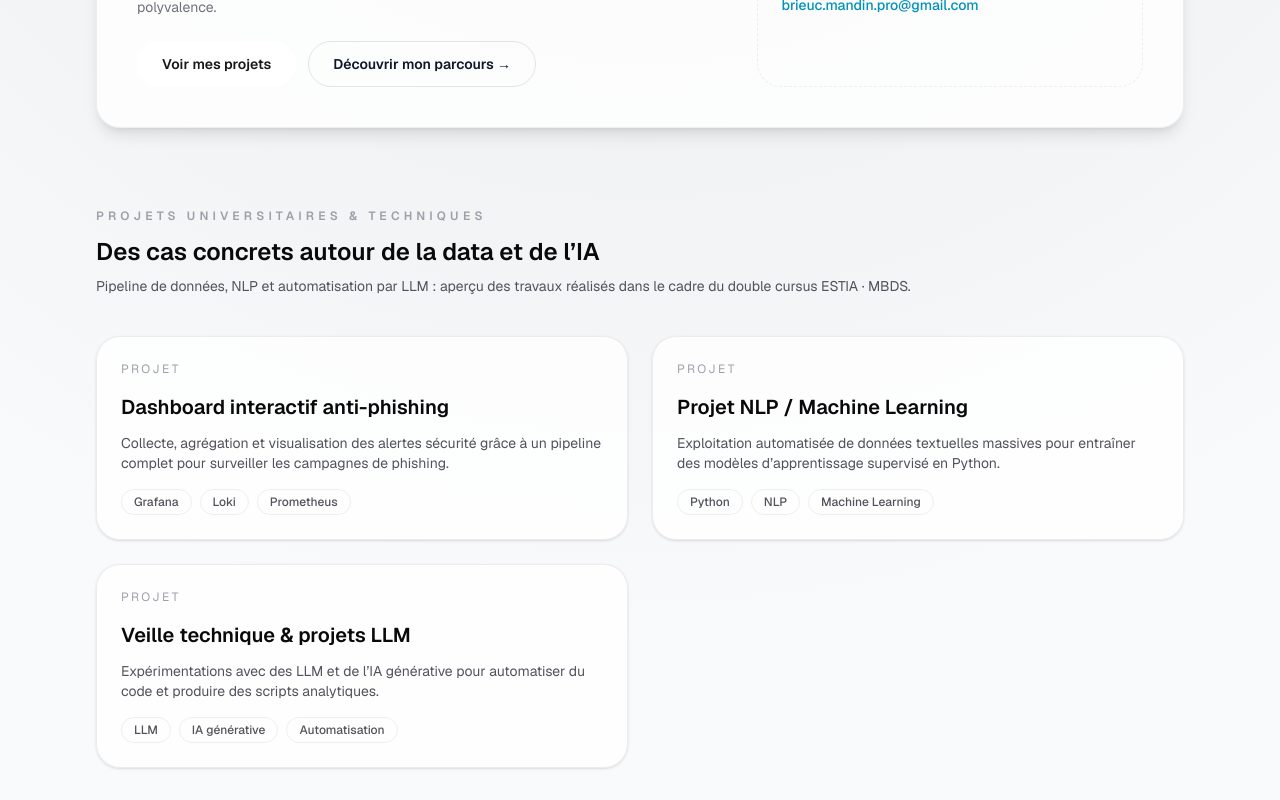
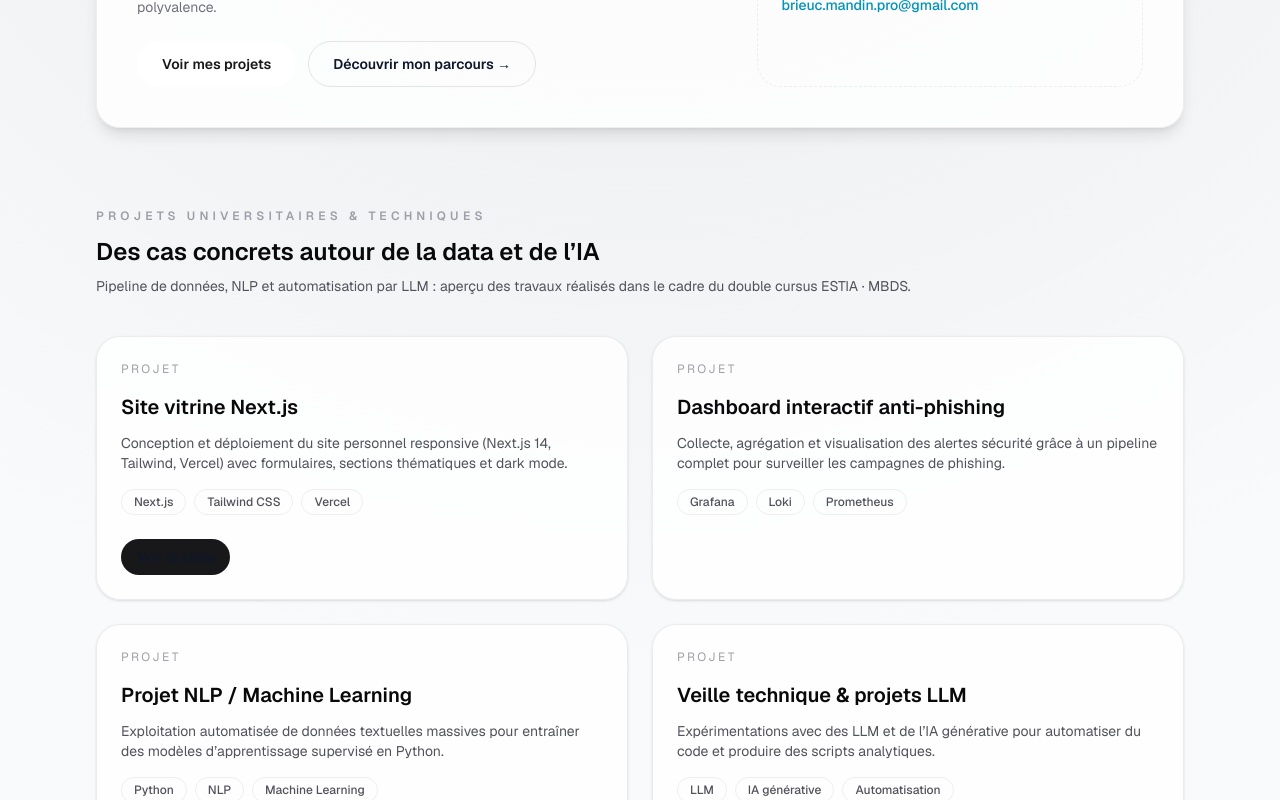
Before and after one commit to RoiBrioche/site-web-vitrine, a Next.js app: page / in a window 1280 px wide. Shown: the part 531-1331 px from the top of the page. Built offline with nearby package versions, Linux system fonts and the light colour scheme.

Commit message:
ajout du site comme projet ainsi qu'ajout des lien pour mon linkdin et mon github

```diff
--- a/src/data/profile.ts
+++ b/src/data/profile.ts
@@ -67,6 +67,7 @@ export const skillGroups: SkillGroup[] = [
   { title: "Langages", items: ["Python", "Java", "C++"] },
   { title: "Bases de données", items: ["SQL", "MySQL", "PostgreSQL"] },
   { title: "Outils", items: ["Git", "GitHub"] },
+  { title: "IDE maîtrisés", items: ["VS Code", "Cursor"] },
   { title: "Cloud", items: ["AWS"] },
   { title: "Big Data", items: ["Kafka", "Hadoop"] },
   { title: "DevOps", items: ["Docker"] },
--- a/src/data/projects.ts
+++ b/src/data/projects.ts
@@ -7,6 +7,13 @@ export type Project = {
 };
 
 export const projects: Project[] = [
+  {
+    title: "Site vitrine Next.js",
+    description:
+      "Conception et déploiement du site personnel responsive (Next.js 14, Tailwind, Vercel) avec formulaires, sections thématiques et dark mode.",
+    tags: ["Next.js", "Tailwind CSS", "Vercel"],
+    repoUrl: "https://github.com/RoiBrioche/site-web-vitrine",
+  },
   {
     title: "Dashboard interactif anti-phishing",
     description:
```
